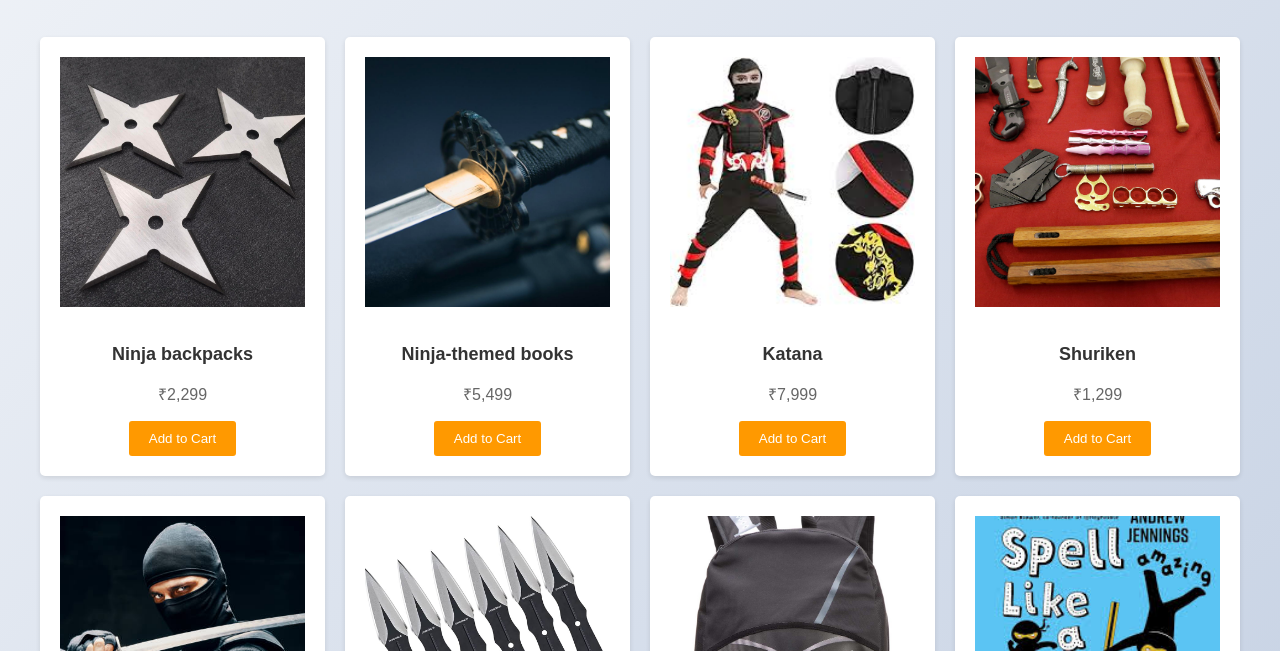
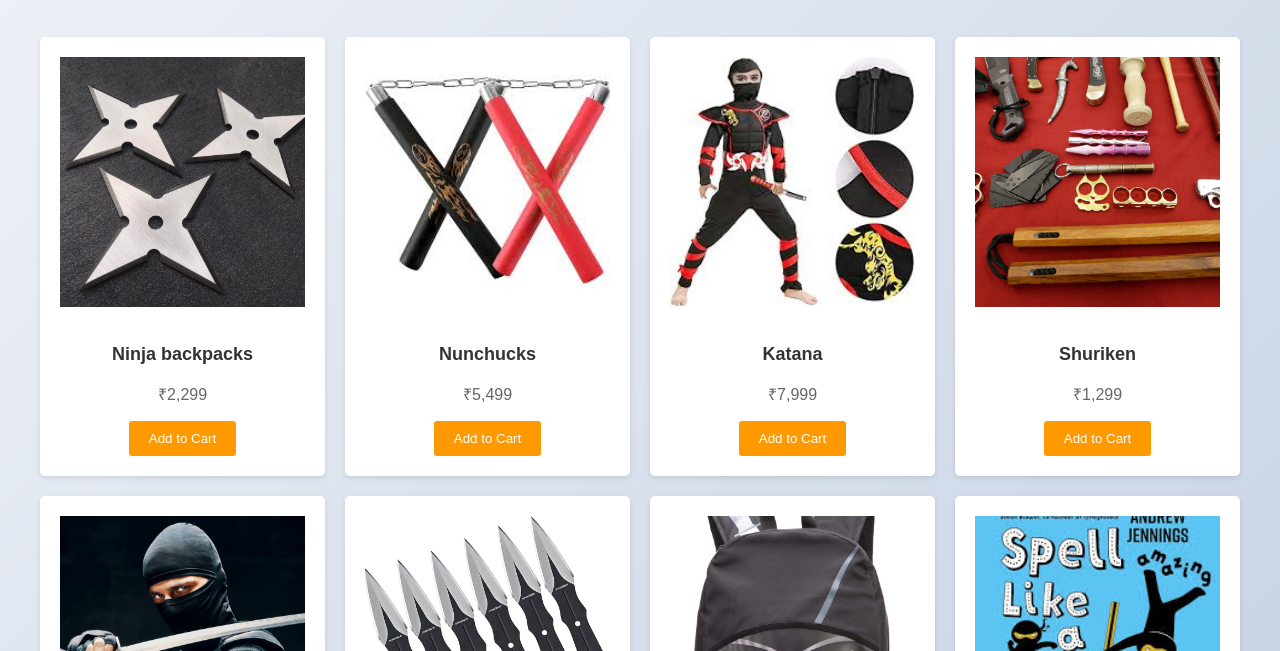
Before and after one commit to gunjan-balpande/Jenkins_Ninjas, a plain HTML site: page frontend/index.html in a window 1280 px wide. Shown: the part 449-1100 px from the top of the page. Drawn offline with Linux system fonts and the light colour scheme.

Commit message:
index file updated

```diff
--- a/frontend/index.html
+++ b/frontend/index.html
@@ -44,12 +44,12 @@
             </button>
           </div>
           <div class="product-item" id="product2">
-            <img src="images/2.png" alt="Ninja-themed books" />
-            <h3>Ninja-themed books</h3>
+            <img src="images/2.jpg" alt="Nunchucks" />
+            <h3>Nunchucks</h3>
             <p>₹5,499</p>
             <button
               class="add-to-cart"
-              data-product="Ninja-themed books"
+              data-product="Nunchucks"
               data-price="5499"
             >
               Add to Cart
--- a/frontend/scripts.js
+++ b/frontend/scripts.js
@@ -1,4 +1,4 @@
-const backendBaseUrl = "http://54.163.62.93"; // Replace with your public EC2 instance IP or DNS
+const backendBaseUrl = "http://54.177.225.81"; // Replace with your public EC2 instance IP or DNS
 
 // Register form submission handler
 document
```
Also changed, not shown: frontend/images/2.jpg (added).
